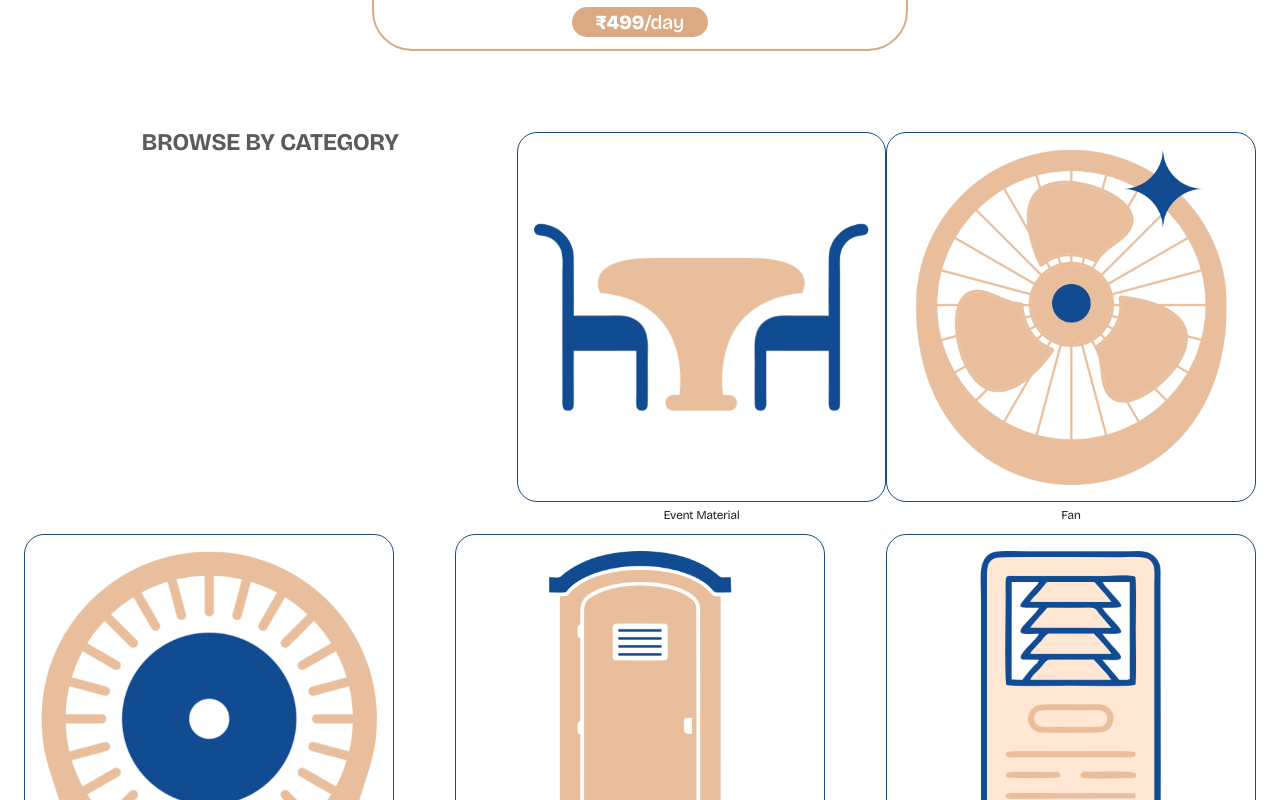
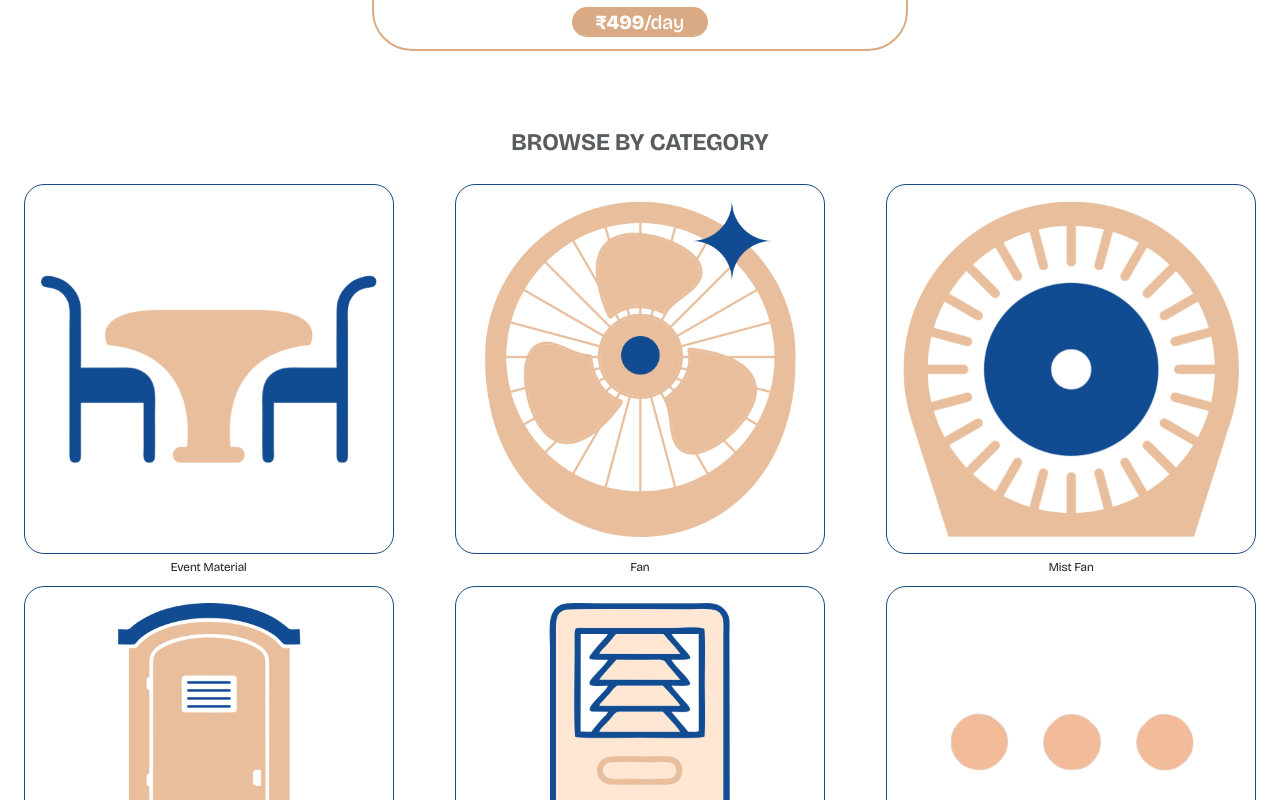
Before and after one commit to Kaminou2904/Rentooz, a React (Create React App) app in the folder frontend/: page / in a window 1280 px wide. Shown: the part 940-1740 px from the top of the page. Built offline with nearby package versions, Linux system fonts and the light colour scheme.

Commit message:
category card no problem solved

```diff
--- a/frontend/src/Pages/Home/Home.jsx
+++ b/frontend/src/Pages/Home/Home.jsx
@@ -86,14 +86,16 @@ function Home() {
                 </div>
             </div>
 
-            <div className="categoryWrap d-flex justify-content-between flex-wrap text-center mt-5 px-4 mb-5">
+            <div className="categoryWrap text-center mt-5 px-4 mb-5">
                 <p className="fs-4 text-muted text-center mx-auto bricolage-bold mb-3">BROWSE BY CATEGORY</p>
+                <div className="categoryCardWrap d-flex justify-content-between flex-wrap ">
                     <Categorycard img="../images/1 Event Material.png" text="Event Material" />
                     <Categorycard img="../images/2Fan.png" text="Fan" />
                     <Categorycard img="../images/3Mist Fan.png" text="Mist Fan" />
                     <Categorycard img="../images/4Portable Toilet.png" text="Portable Toilet" />
                     <Categorycard img="../images/5Stand AC.png" text="Stand AC" />
                     <Categorycard img="../images/viewMore.png" text="View All" />
+                </div>
             </div>
 
             <div className="callToActionDiv">
```
Lines whose indentation alone changed are shown as unchanged.
